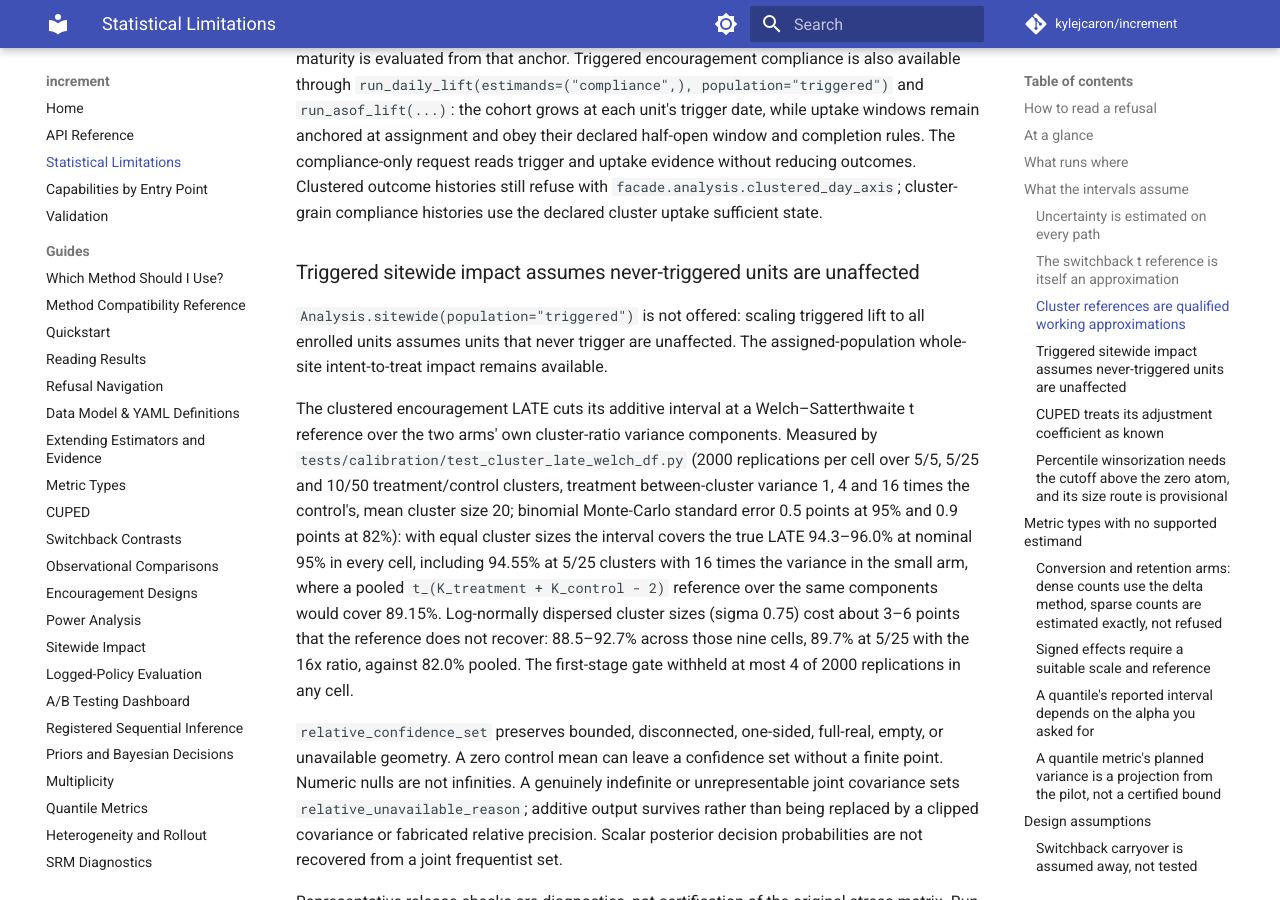
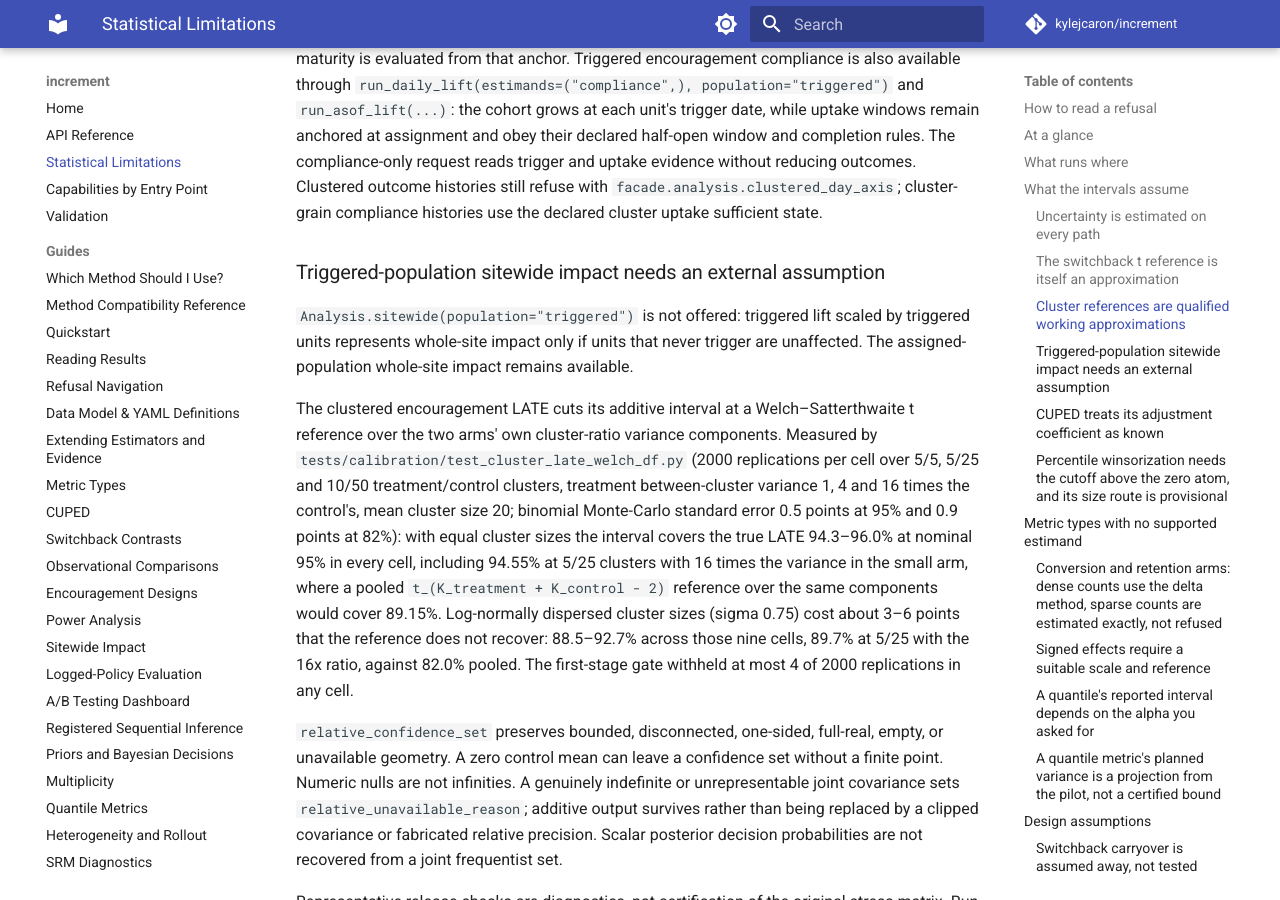
Before and after one commit to kylejcaron/increment, an MkDocs documentation site: the page built from docs/limitations.md, in a window 1280 px wide and 900 px high, scrolled down 8449 px. Built offline with MkDocs 1.6.1 and Material for MkDocs 9.7.7, drawn with Linux system fonts in a browser that asks for light colours; comment, search, counter and statistics services are not loaded; some of the changed text lies outside the part shown.

Commit message:
fix: refuse triggered sitewide requests before source access

```diff
--- a/docs/limitations.md
+++ b/docs/limitations.md
@@ -74,7 +74,7 @@ One row per entry on this page. Rows carry no numbers or codes; the entry is aut
 | [Sequential selected intervals use the same stopped likelihood](#sequential-selected-intervals-use-the-same-stopped-likelihood) | scope of guarantee | Reading a selected interval as coverage for one metric picked afterwards. |
 | [Stopping-date guarantees require the registered reveal contract](#stopping-date-guarantees-require-the-registered-reveal-contract) | assumption | Monitoring departs from the registered reveal contract, or flags accumulate across dates. |
 | [Clustered CATE uncertainty is cluster-asymptotic](#clustered-cate-uncertainty-is-cluster-asymptotic) | approximation | Clustered CATE with few, unbalanced, or high-leverage clusters. |
-| [Triggered sitewide impact assumes never-triggered units are unaffected](#triggered-sitewide-impact-assumes-never-triggered-units-are-unaffected) | assumption | Estimating whole-site impact only among units that trigger. |
+| [Triggered-population sitewide impact needs an external assumption](#triggered-population-sitewide-impact-needs-an-external-assumption) | assumption | Estimating whole-site impact from the triggered cohort. |
 | [Targeting validation depends on identification and overlap](#targeting-validation-depends-on-identification-and-overlap) | assumption | Validating targeting on observational data; ignorability cannot be checked. |
 | [The targeting workflow carries no joint error control](#the-targeting-workflow-carries-no-joint-error-control) | scope of guarantee | Acting on the strongest of many targeting-workflow tests. |
 | [Meta-analysis can be anticonservative at small K](#meta-analysis-can-be-anticonservative-at-small-k) | approximation | Pooling few segments; HKSJ can undercover in the tested design. |
@@ -272,11 +272,12 @@ uptake evidence without reducing outcomes. Clustered outcome histories still
 refuse with `facade.analysis.clustered_day_axis`; cluster-grain compliance
 histories use the declared cluster uptake sufficient state.
 
-### Triggered sitewide impact assumes never-triggered units are unaffected
-
-`Analysis.sitewide(population="triggered")` is not offered: scaling triggered
-lift to all enrolled units assumes units that never trigger are unaffected.
-The assigned-population whole-site intent-to-treat impact remains available.
+### Triggered-population sitewide impact needs an external assumption
+
+`Analysis.sitewide(population="triggered")` is not offered: triggered lift
+scaled by triggered units represents whole-site impact only if units that
+never trigger are unaffected. The assigned-population whole-site impact
+remains available.
 
 The clustered encouragement LATE cuts its additive interval at a Welch–Satterthwaite t
 reference over the two arms' own cluster-ratio variance components. Measured by
```
Also changed, not shown: docs/guides/sitewide-impact.md (+6 -4 lines), docs/reference/capabilities-by-entry-point.md (+1 -1 lines), 4 other files.
